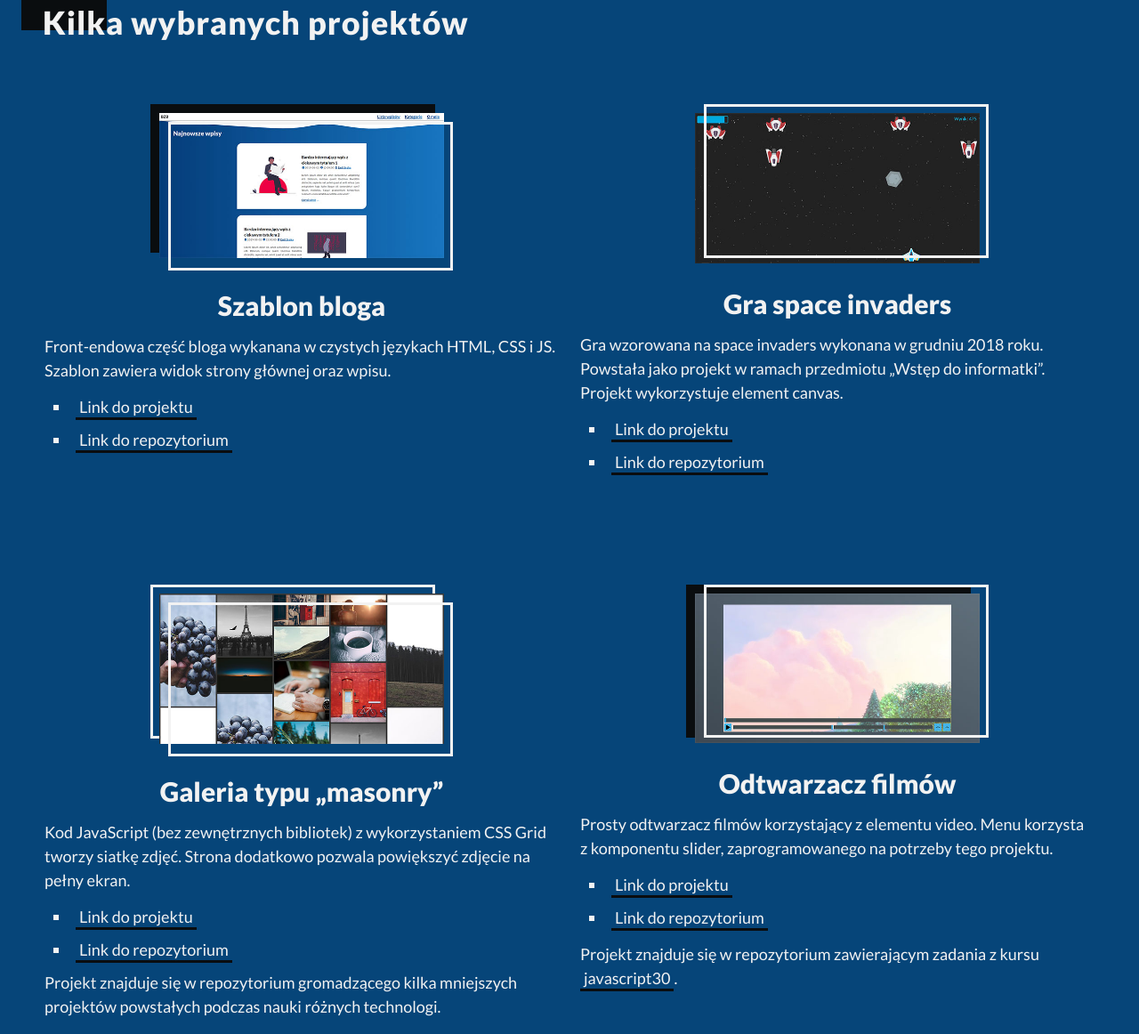
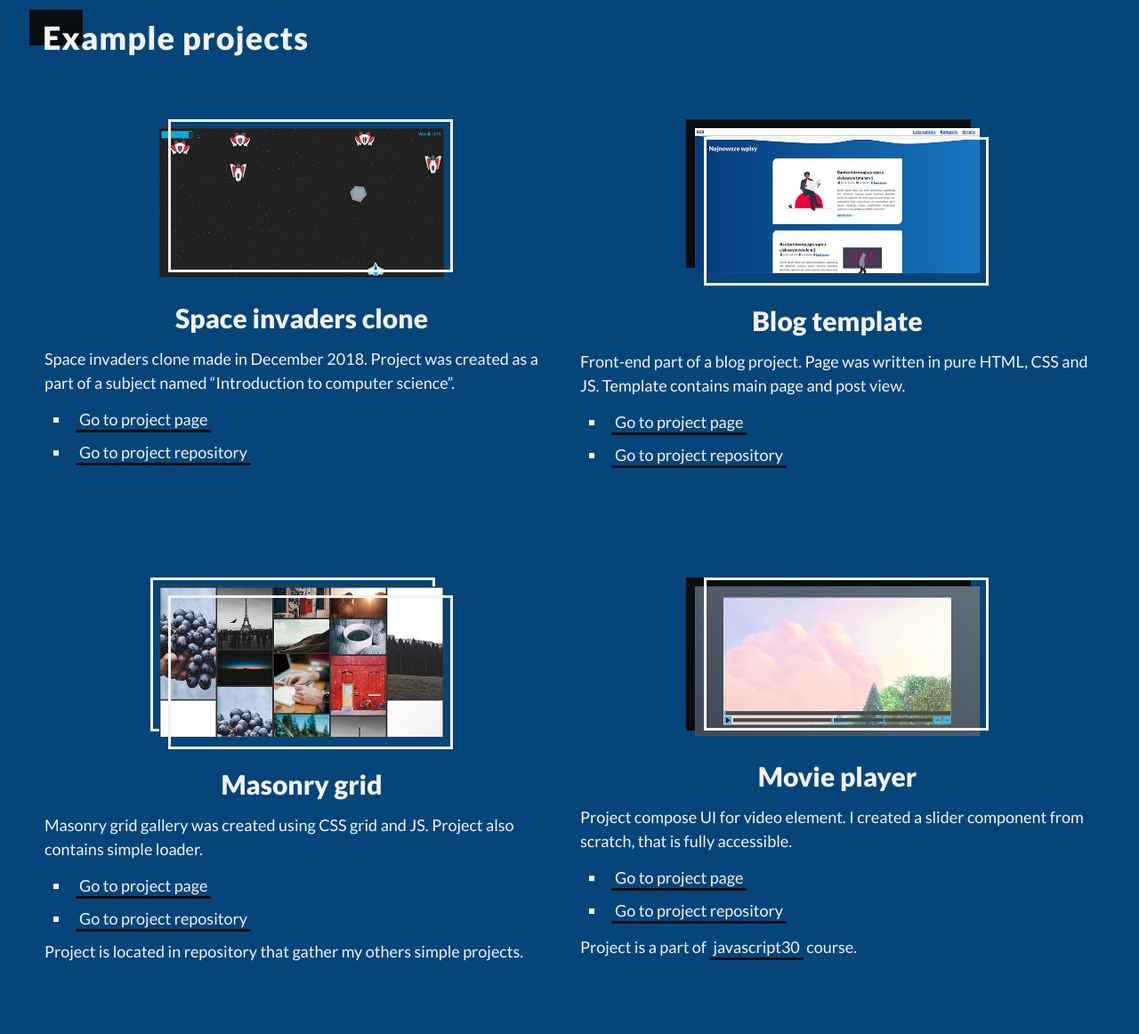
Before and after one commit to EmilSroka/Project_Portfolio, a website built with webpack: page src/index.html in a window 1280 px wide. Shown: the part 895-2057 px from the top of the page at 89% size. Built offline with nearby package versions, Linux system fonts and the light colour scheme.

Commit message:
Translate page

```diff
--- a/src/index.html
+++ b/src/index.html
@@ -3,22 +3,22 @@
   <head>
     <meta charset="utf-8">
     <meta name="viewport" content="width=device-width, initial-scale=1.0">
-    <title>Title</title>
+    <title>Emil Sroka | portfolio</title>
     <link href="https://fonts.googleapis.com/css?family=Lato:400,900&display=swap&subset=latin-ext" rel="stylesheet">
   </head>
   <body>
     <header class="header">
-      <button role="button" id="visible-focus" class="button">Włącz widoczny focus</button>
+      <button role="button" id="visible-focus" class="button">Active visible focus</button>
       <div class="header__introduction">
-        <h1 class="primary-heading">Cześć, jestem Emil.</h1>
-        <p>Lorem, ipsum dolor <a href="" class="link">sit amet consectetur adipisicing elit </a>. Mollitia, voluptatibus dolore sit voluptatum consequuntur esse ullam ipsum eos dignissimos doloribus itaque dolores obcaecati veniam nemo, animi, quod sint assumenda aut libero repellat eius officiis quo! Voluptatibus quo delectus laudantium, reiciendis unde blanditiis maiores omnis dolorum! Earum sed quibusdam vitae ipsa?</p>
+        <h1 class="primary-heading">Hi, I'm Emil.</h1>
+        <p>I'm 20-year-old student who is looking for an internship. I specialize in front end technologies. In my spare time I like to read fantasy novels and listen to wide range of music genres.</p>
         <div class="header__icons">
-          <a class="link" href="https://github.com/EmilSroka" title="Przejdź do Githuba">
-            <span class="visually-hidden">Przejdź do Githuba</span>
+          <a class="link" href="https://github.com/EmilSroka" title="Go to Github">
+            <span class="visually-hidden">Go to Github</span>
             <img inline src="../src/assets/inline/github-brands.svg">
           </a>
-          <a class="link" href="https://www.linkedin.com/in/emil-sroka/" title="Przejdź do Linkedin">
-            <span class="visually-hidden">Przejdź do Linkedin</span>
+          <a class="link" href="https://www.linkedin.com/in/emil-sroka/" title="Go to Linkedin">
+            <span class="visually-hidden">Go to Linkedin</span>
             <img inline src="../src/assets/inline/linkedin-brands.svg">
           </a>
         </div>
@@ -27,18 +27,44 @@
         <img inline src="../src/assets/inline/web-developer.svg">
       </div>
       <button class="button button--primary header__cta">
-        Kontakt <br>
+        Stay in touch<br>
         <img inline src="../src/assets/inline/caret-down.svg">
       </button>
     </header>
     <main>
       <section class="projects">
         <div class="projects__content">
-          <h2 class="primary-heading primary-heading--dark">Kilka wybranych projektów</h2>
+          <h2 class="primary-heading primary-heading--dark">Example projects</h2>
           <ul class="card-container">
             <li class="card">
+              <a href="https://emilsroka.github.io/Studies_Project_WDI/" class="card__img image-link image-link--after-tr">
+                <span class="visually-hidden">Go to project page</span>
+                <img
+                  alt=""
+                  src="./assets/static/Project2-min.jpg"
+                  srcset="./assets/static/Project2-min.jpg 629w,
+                          ./assets/static/Project2-norm.jpg 1277w,
+                          ./assets/static/Project2-max.jpg 1915w"
+                  sizes="(min-width: 992px) 25vw,
+                        (min-width: 768px) 40vw,
+                        80vw"
+                >
+              </a>
+              <h3 class="card__title smaller-margin">Space invaders clone</h3>
+              <p cass="card__description">Space invaders clone made in December 2018. Project was created as a part of a subject named “Introduction to computer science”.</p>
+              <ul>
+                <li>
+                  <a class="link link--dark" href="https://emilsroka.github.io/Studies_Project_WDI/">Go to project page</a>
+                </li>
+                <li>
+                  <a class="link link--dark" href="https://github.com/EmilSroka/Studies_Project_WDI">Go to project repository</a>
+                </li>
+              </ul>
+            </li>
+            <!-- 2. card  -->
+            <li class="card">
               <a href="https://emilsroka.github.io/Project_Blog-template" class="card__img image-link image-link--before-f-tl image-link--after-br">
-                <span class="visually-hidden">Przejdź do projektu bloga</span>
+                <span class="visually-hidden">Go to project page</span>
                 <img
                   alt=""
                   src="./assets/static/Project1-min.jpg"
@@ -50,47 +76,21 @@
                         80vw"
                 >
               </a>
-              <h3 class="card__title">Szablon bloga</h3>
-              <p cass="card__description">Front-endowa część bloga wykanana w czystych językach HTML, CSS i JS. Szablon zawiera widok strony głównej oraz wpisu.</p>
+              <h3 class="card__title">Blog template</h3>
+              <p cass="card__description">Front-end part of a blog project. Page was written in pure HTML, CSS and JS. Template contains main page and post view.</p>
               <ul>
                 <li>
-                  <a class="link link--dark" href="https://emilsroka.github.io/Project_Blog-template">Link do projektu</a>
+                  <a class="link link--dark" href="https://emilsroka.github.io/Project_Blog-template">Go to project page</a>
                 </li>
                 <li>
-                  <a class="link link--dark" href="https://github.com/EmilSroka/Project_Blog-template">Link do repozytorium</a>
-                </li>
-              </ul>
-            </li>
-            <!-- 2. card  -->
-            <li class="card">
-              <a href="https://emilsroka.github.io/Studies_Project_WDI/" class="card__img image-link image-link--after-tr">
-                <span class="visually-hidden">Przejdź do gry</span>
-                <img
-                  alt=""
-                  src="./assets/static/Project2-min.jpg"
-                  srcset="./assets/static/Project2-min.jpg 629w,
-                          ./assets/static/Project2-norm.jpg 1277w,
-                          ./assets/static/Project2-max.jpg 1915w"
-                  sizes="(min-width: 992px) 25vw,
-                        (min-width: 768px) 40vw,
-                        80vw"
-                >
-              </a>
-              <h3 class="card__title smaller-margin">Gra space invaders</h3>
-              <p cass="card__description">Gra wzorowana na space invaders wykonana w grudniu 2018 roku. Powstała jako projekt w ramach przedmiotu „Wstęp do informatki”. Projekt wykorzystuje element canvas.</p>
-              <ul>
-                <li>
-                  <a class="link link--dark" href="https://emilsroka.github.io/Studies_Project_WDI/">Link do projektu</a>
-                </li>
-                <li>
-                  <a class="link link--dark" href="https://github.com/EmilSroka/Studies_Project_WDI">Link do repozytorium</a>
+                  <a class="link link--dark" href="https://github.com/EmilSroka/Project_Blog-template">Go to project repository</a>
                 </li>
               </ul>
             </li>
             <!-- 3. card -->
             <li class="card">
               <a href="https://emilsroka.github.io/Exercises_Front-end/003%20masonry%20grid/my%20solution/" class="card__img image-link image-link--before-tl image-link--after-br">
-                <span class="visually-hidden">Przejdź do galerii</span>
+                <span class="visually-hidden">Go to project page</span>
                 <img
                   alt=""
                   src="./assets/static/Project3-min.jpg"
@@ -102,22 +102,22 @@
                         80vw"
                 >
               </a>
-              <h3 class="card__title">Galeria typu „masonry”</h3>
-              <p cass="card__description">Kod JavaScript (bez zewnętrznych bibliotek) z wykorzystaniem CSS Grid tworzy siatkę zdjęć. Strona dodatkowo pozwala powiększyć zdjęcie na pełny ekran. </p>
+              <h3 class="card__title">Masonry grid</h3>
+              <p cass="card__description">Masonry grid gallery was created using CSS grid and JS. Project also contains simple loader.</p>
               <ul>
                 <li>
-                  <a class="link link--dark" href="https://emilsroka.github.io/Exercises_Front-end/003%20masonry%20grid/my%20solution/">Link do projektu</a>
+                  <a class="link link--dark" href="https://emilsroka.github.io/Exercises_Front-end/003%20masonry%20grid/my%20solution/">Go to project page</a>
                 </li>
                 <li>
-                  <a class="link link--dark" href="https://github.com/EmilSroka/Exercises_Front-end">Link do repozytorium</a>
+                  <a class="link link--dark" href="https://github.com/EmilSroka/Exercises_Front-end">Go to project repository</a>
                 </li>
               </ul>
-              <p class="card__description">Projekt znajduje się w repozytorium gromadzącego kilka mniejszych projektów powstałych podczas nauki różnych technologi.</p>
+              <p class="card__description">Project is located in repository that gather my others simple projects.</p>
             </li>
             <!-- 4. card -->
             <li class="card">
               <a href="" class="card__img image-link image-link--before-f-tl image-link--after-tr">
-                <span class="visually-hidden">Przejdź do odtwarzacza.</span>
+                <span class="visually-hidden">Go to project page</span>
                 <img
                   alt=""
                   src="./assets/static/Project4-min.jpg"
@@ -129,17 +129,17 @@
                         80vw"
                 >
               </a>
-              <h3 class="card__title smaller-margin">Odtwarzacz filmów</h3>
-              <p cass="card__description">Prosty odtwarzacz filmów korzystający z elementu video. Menu korzysta z komponentu slider, zaprogramowanego na potrzeby tego projektu.</p>
+              <h3 class="card__title smaller-margin">Movie player</h3>
+              <p cass="card__description">Project compose UI for video element. I created a slider component from scratch, that is fully accessible.</p>
               <ul>
                 <li>
-                  <a class="link link--dark" href="https://emilsroka.github.io/Course_Javascript-30/day11/">Link do projektu</a>
+                  <a class="link link--dark" href="https://emilsroka.github.io/Course_Javascript-30/day11/">Go to project page</a>
                 </li>
                 <li>
-                  <a class="link link--dark" href="https://github.com/EmilSroka/Course_Javascript-30">Link do repozytorium</a>
+                  <a class="link link--dark" href="https://github.com/EmilSroka/Course_Javascript-30">Go to project repository</a>
                 </li>
               </ul>
-              <p class="card__description"><p class="card__description">Projekt znajduje się w repozytorium zawierającym zadania z kursu <a class="link link--dark" href="https://javascript30.com/">javascript30</a>.</p>
+              <p class="card__description"><p class="card__description">Project is a part of <a class="link link--dark" href="https://javascript30.com/">javascript30</a> course.</p>
             </li>
           </ul>
         </div>
@@ -221,16 +221,16 @@
       </section>
       <section class="education">
         <div class="education__content">
-          <h2 class="primary-heading primary-heading--dark education__title">Wykształcenie</h2>
-          <p class="education__description">Ponieważ informatyka jest moją pasją, wybrałem studia informatyczne na AGH. Obecnie jestem na drugim roku kierunku „informatyka” na wydziale EAIIB. Pierwszy rok ukończyłem z bardzo dobrymi wynikami, uzyskując średnią 4,56 w 5-stopniowej skali.</p>
+          <h2 class="primary-heading primary-heading--dark education__title">Education</h2>
+          <p class="education__description">I study computer science at AGH University of Science and Technology. Actually I am after third period at Faculty of Electrical Engineering, Automatics, Computer Science and Biomedical Engineering. I finished first year with great results, which allowed me to get a scholarship for academic performance.</p>
           <img inline src="../src/assets/inline/agh-brands.svg">
-          <p class="education__syllabus"><a href="https://syllabus.agh.edu.pl/2018-2019/pl/magnesite/study_plans/stacjonarne-informatyka--6" class="link link--dark">Link do syllabusa</a></p>
-          <p class="education__projects-into">Lista kilku projektów i repozytoriów wykonanych podczas pierwszych trzech semestrów:</p>
+          <p class="education__syllabus"><a href="https://syllabus.agh.edu.pl/2018-2019/pl/magnesite/study_plans/stacjonarne-informatyka--6" class="link link--dark">Go to syllabus</a></p>
+          <p class="education__projects-into">Example projects and repositories created during first three semesters:</p>
           <ul class="education__projects">
-            <li><a href="https://github.com/EmilSroka/Studies_Java" class="link link--dark">Repozytorium</a> z przedmiotu „Programowanie obiektowe”</li>
-            <li><a href="https://github.com/EmilSroka/Studies_Prolog" class="link link--dark">Repozytorium</a> z przedmiotu „Bazy danych”</li>
-            <li><a href="https://github.com/EmilSroka/Studies_SQL" class="link link--dark">Repozytorium</a> z przedmiotu „Programowanie w logice”</li>
-            <li><a href="https://www.youtube.com/watch?v=dYHfpoer0L8" class="link link--dark">Animacja</a> wykonana w ramach przedmiotu „Podstawy grafiki komputerowej”</li>
+            <li><a href="https://github.com/EmilSroka/Studies_Java" class="link link--dark">Repository</a> for "Object oriented programming" classes</li>
+            <li><a href="https://github.com/EmilSroka/Studies_SQL" class="link link--dark">Repository</a> for "Databases" classes</li>
+            <li><a href="https://github.com/EmilSroka/Studies_Prolog" class="link link--dark">Repository</a> for "Logical programming" classes</li>
+            <li>Short <a href="https://www.youtube.com/watch?v=dYHfpoer0L8" class="link link--dark">animation</a> created as a part of "Computer graphic" course</li>
           </ul>
         </div>
       </section>
--- a/src/scss/layout/_education.scss
+++ b/src/scss/layout/_education.scss
@@ -47,10 +47,16 @@
 
       .education__projects-into{
         grid-area: ed_projects-into;
+        margin-bottom: 0;
       }
 
       .education__projects{
         grid-area: ed_projects;
+        margin-top: 0;
+
+        & li:first-child{
+          margin-top: 0;
+        }
       }
     }
   }
--- a/src/scss/layout/_header.scss
+++ b/src/scss/layout/_header.scss
@@ -32,12 +32,9 @@
     width: 100%;
     padding: $size-11 $size-06;
     display: grid;
-    //display: flex;
-    //flex-flow: row wrap;
     grid-template-columns: 1fr 1fr;
     gap: $size-14 $size-07 ;
-    //justify-content: space-around;
-    align-items: center;
+    align-items: start;
 
     &__introduction{
       grid-column: 1 / 2;
```
